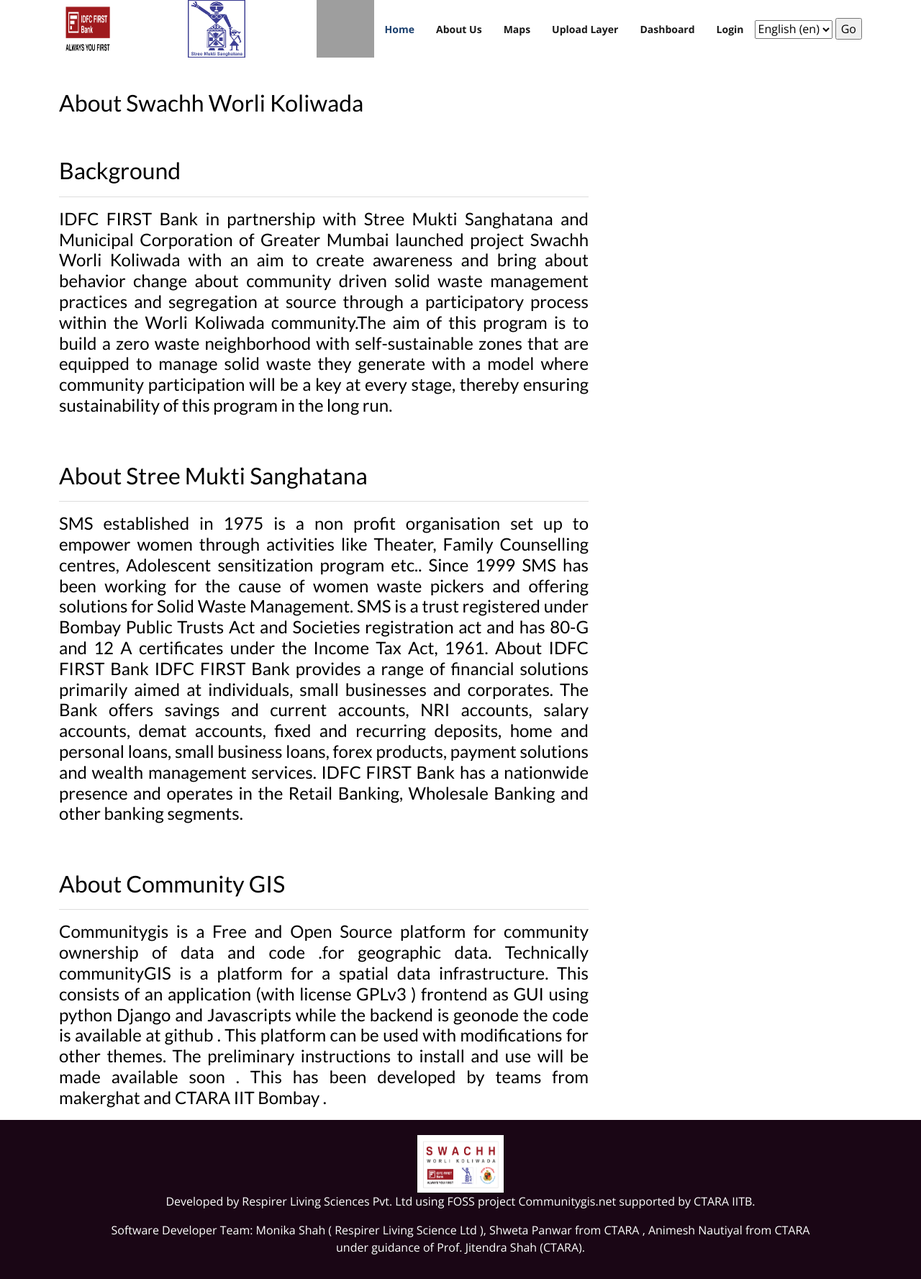
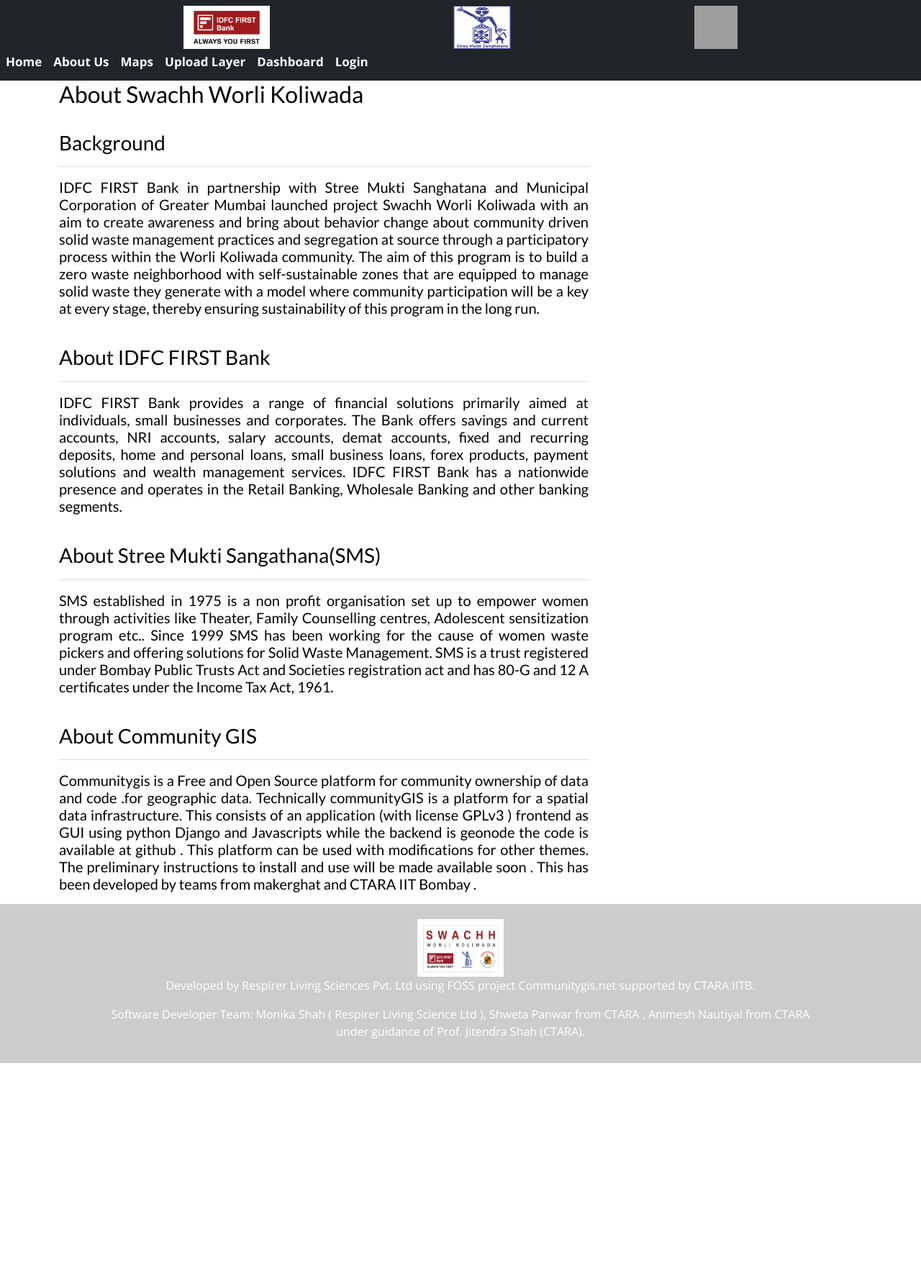
Before and after one commit to kashish-goel/SWK, a Django app: page /aboutus/ in a window 1280 px wide. Shown: the whole page at 72% size. After the commit the page ends 1477 px from the top, so only its background shows below. Run offline with Django 3.2, Linux system fonts and the light colour scheme; some libraries are stand-ins or nearby versions; grey boxes are pictures that could not be loaded.

Commit message:
Header and footer updated

```diff
--- a/react_dashboard/src/components/Dropdown/Dropdown.js
+++ b/react_dashboard/src/components/Dropdown/Dropdown.js
@@ -15,9 +15,9 @@ export default function Dropdown({data, selLane,setSelLane}) {
                <MenuItem key={zone.zone_id} value={zone.zone_id}>{zone.lane_name}</MenuItem>
             ))}
                {/* <MenuItem key={zone.zone_id} value={zone.zone_id}>{zone.lane_name}</MenuItem>  */}
-               <MenuItem key="Nagoba Ghumat- Achanak" value="Nagoba Ghumat- Achanak" disabled={true} >Nagoba Ghumat- Achanak</MenuItem>
+               {/* <MenuItem key="Nagoba Ghumat- Achanak" value="Nagoba Ghumat- Achanak" disabled={true} >Nagoba Ghumat- Achanak</MenuItem>
                <MenuItem key="Golfadevi" value="Golfadevi" disabled={true} >Golfadevi</MenuItem>
-               <MenuItem key="Sonapur - Dukkur Galli" value="Sonapur - Dukkur Galli" disabled={true} >Sonapur - Dukkur Galli</MenuItem>
+               <MenuItem key="Sonapur - Dukkur Galli" value="Sonapur - Dukkur Galli" disabled={true} >Sonapur - Dukkur Galli</MenuItem>  */}
           </Select>
       </FormControl>
     )
--- a/swk/static/assets/css/style.css
+++ b/swk/static/assets/css/style.css
@@ -13,6 +13,8 @@
 body {
     font-family: "Open Sans", sans-serif;
     color: #777;
+
+    height: 100%;
 }
 
 #footer {
@@ -169,7 +171,7 @@ h6,
     color: #181818;
     padding: 5px 15px;
     transition: 0.3s;
-    font-size: 14px;
+    font-size: 17px;
     font-family: "Open Sans", sans-serif;
     font-weight: bolder;
 }
@@ -376,8 +378,8 @@ h6,
     background: url("../img/SWK_Boats_Sealink2.jpg") top center;
     background-size: cover;
     position: relative;
-    margin-bottom: -80px;
-    /* overflow: hidden; */
+    /* margin-bottom: -80px; */
+    /* overflow: scroll; */
 }
 
 #hero:before {
--- a/swk/static/css/front.css
+++ b/swk/static/css/front.css
@@ -9,7 +9,7 @@ body, html {height: 100%}
 }
 
 img {
-	 width:100%;
+	width:100%;
   height:100%;
-  object-fit:cover;
+
 }
--- a/swk/static/css/main.css
+++ b/swk/static/css/main.css
@@ -13,7 +13,7 @@ h3 {
     color: blue;
     font-size: large;
 }
-#footer {
+/* #footer {
     background-color: bisque;
     height: 50px;
     padding-top: 10px;
@@ -30,7 +30,7 @@ footer li spam, footer li a, footer li a:hover{
     color:white;
     font-size: 12px;
     margin-right: 40px;
-}
+} */
 .save btn btn-default{
     color:black;
 }
--- a/swk/templates/TracksheetForm.html
+++ b/swk/templates/TracksheetForm.html
@@ -13,7 +13,8 @@
     }
 </style>
 {% endblock %}
-<div class="container mb-7" style="margin-top: 100px;">
+<div class="container mb-7" style="margin-top: 10px;">
+
     <h2>{% trans "Houses providing segregated Waste "%}</h2><hr><br>
 
     <form method="post" data-url="{{ request.build_absolute_uri|safe }}"  class="form-group" style="text-align:left;">
@@ -55,6 +56,7 @@
     $(function() {
         var $docName = $('#id_lane_name').val();
         console.log($docName)
+
         $("#id_lane_name").on('change', function() {
             var val = $("#id_lane_name").val();
 
--- a/swk/templates/aboutus.html
+++ b/swk/templates/aboutus.html
@@ -3,39 +3,46 @@
 {% block content %}{% block extra_css %}
 
 {% endblock %}
-  <br>
-    <div class="container mb-7" style="margin-top: 100px;">
+
+    <div class="container mb-7">
         <h2>{% trans "About Swachh Worli Koliwada" %}</h2>
         <br>
-        <br>
     </div>
-    <div class="container">
+    <div class="container"style="overflow:auto;"  >
         <div class="row" >
-            <div class="col-sm-8" style="overflow:auto;">
-                <h2>{% trans "Background" %}</h2>
+            <div class="col-sm-8" >
+                <h3>{% trans "Background" %}</h3>
                 <hr>
-                <h4>
+                <h5>
                     <p style="text-align:justify">{% blocktrans %}IDFC FIRST Bank in partnership with Stree Mukti Sanghatana and Municipal Corporation of Greater Mumbai launched project Swachh Worli Koliwada with an aim to create awareness and bring about behavior change about community driven solid waste
-                        management practices and segregation at source through a participatory process within the Worli Koliwada community.The aim of this program is to build a zero waste neighborhood with self-sustainable zones that are equipped to manage solid
-                        waste they generate with a model where community participation will be a key at every stage, thereby ensuring sustainability of this program in the long run.{% endblocktrans %}</p>
-                    </h4>
+                        management practices and segregation at source through a participatory process within the Worli Koliwada community. The aim of this program is to build a zero waste neighborhood with self-sustainable zones that are equipped to manage solid
+                        waste they generate with a model where community participation will be a key at every stage, thereby ensuring sustainability of this program in the long run. {% endblocktrans %}</p>
+                </h5>
 
                 <br>
-                <br>
-                <h2>{% trans "About Stree Mukti Sanghatana" %}</h2>
+                <h3>{% trans "About IDFC FIRST Bank" %}</h3>
                 <hr>
-                <h4>
-                    <p style="text-align:justify">{% blocktrans %}SMS established in 1975 is a non profit organisation set up to empower women through activities like Theater, Family Counselling centres, Adolescent sensitization program etc.. Since 1999 SMS has been working for the cause of women waste pickers
-                        and offering solutions for Solid Waste Management. SMS is a trust registered under Bombay Public Trusts Act and Societies registration act and has 80-G and 12 A certificates under the Income Tax Act, 1961. About IDFC FIRST Bank IDFC FIRST
+                <h5>
+                    <p style="text-align:justify;">
+                        {% blocktrans %} IDFC FIRST
                         Bank provides a range of financial solutions primarily aimed at individuals, small businesses and corporates. The Bank offers savings and current accounts, NRI accounts, salary accounts, demat accounts, fixed and recurring deposits, home and
                         personal loans, small business loans, forex products, payment solutions and wealth management services. IDFC FIRST Bank has a nationwide presence and operates in the Retail Banking, Wholesale Banking and other banking segments.{% endblocktrans %}
-                </h4>
+                    </p>
+                </h5>
+                <br>
+
+                <h3>{% trans "About Stree Mukti Sangathana(SMS)" %}</h3>
+                <hr>
+                <h5>
+                    <p style="text-align:justify">{% blocktrans %}SMS established in 1975 is a non profit organisation set up to empower women through activities like Theater, Family Counselling centres, Adolescent sensitization program etc.. Since 1999 SMS has been working for the cause of women waste pickers
+                        and offering solutions for Solid Waste Management. SMS is a trust registered under Bombay Public Trusts Act and Societies registration act and has 80-G and 12 A certificates under the Income Tax Act, 1961. {% endblocktrans %}
+                </h5>
                 </p>
                 <br>
-                <br>
-                <h2>{% trans "About Community GIS" %}</h2>
+
+                <h3>{% trans "About Community GIS" %}</h3>
                 <hr>
-                <h4>
+                <h5>
                     <p style="text-align:justify">
                         Communitygis is a Free and Open Source platform for community ownership of data and code .for geographic data.
                         Technically communityGIS is a platform for a spatial data infrastructure.
@@ -43,7 +50,7 @@
                         This platform can be used with modifications for other themes. The preliminary instructions to install and use  will be made available soon .
                         This has been developed by teams from makerghat and  CTARA IIT Bombay .
                     </p>
-                </h4>
+                </h5>
             </div>
         </div>
     </div>
--- a/swk/templates/adminlogin.html
+++ b/swk/templates/adminlogin.html
@@ -8,11 +8,11 @@
 <link rel="stylesheet" href=""> {% block extra_css %}
 <style>
     .myform {
-        margin: 250px 0px;
+        margin: 0px 0px;
     }
 
     .card-panel {
-        margin-bottom: 20px;
+        margin-bottom: 0px;
     }
 </style>
 {% endblock %} {% block content %} {% if messages %}
@@ -31,7 +31,7 @@
 {% endif %}
 
 
-<div class='container mt-5' style="text-align: center; margin-top: 500px;">
+<div class='container' style="text-align: center;">
     <form action="{% url 'login' %}" method="POST" class="form-group">
         {% csrf_token %}
         <div class="myform"><br><br><br><br>
--- a/swk/templates/new.html
+++ b/swk/templates/new.html
@@ -16,11 +16,12 @@
     <link href="https://fonts.googleapis.com/css?family=Open+Sans:300,300i,400,400i,600,600i,700,700i|Lato:400,300,700,900" rel="stylesheet">
 
     <!-- Vendor CSS Files -->
+    <!-- <link rel="stylesheet" href="https://maxcdn.bootstrapcdn.com/bootstrap/4.1.0/css/bootstrap.min.css"> -->
     <link href="{% static 'assets/vendor/bootstrap/css/bootstrap.min.css' %}" rel="stylesheet">
     <link href="{% static 'assets/vendor/icofont/icofont.min.css' %}" rel="stylesheet">
     <link href="{% static 'assets/vendor/venobox/venobox.css' %}" rel="stylesheet">
     <link href="{% static 'assets/vendor/owl.carousel/assets/owl.carousel.min.css' %}" rel="stylesheet">
-
+    <!-- <script src="https://maxcdn.bootstrapcdn.com/bootstrap/4.1.0/js/bootstrap.min.js"></script> -->
     <!-- Template Main CSS File -->
     <link href="{% static 'assets/css/style.css' %}" rel="stylesheet">
 
@@ -30,105 +31,112 @@
   * Author: BootstrapMade.com
   * License: https://bootstrapmade.com/license/
   ======================================================== -->
-    <!-- {% block extra_css %}
-    .logo-container {
+    {% block extra_css %}
+    <!-- .logo-container {
         display: flex;
         justify-content: space-between;
+      } -->
+    .navbar .navbar-collapse {
+        text-align: center;
+        width:20%;
+        justify-content: center;
     }
-    {% endblock %} -->
+    .navbar{
+        justify-content: center;
+    }
+
+    {% endblock %}
+
 
 </head>
 
 <body>
 
-    <!-- ======= Header ======= -->
-    <header id="header" class="fixed-top">
+    <nav class="navbar navbar-expand-sm navbar-dark bg-dark flex-column align-items-stretch">
 
-        <div class="container d-flex align-items-center">
-            <!-- <div id="header-wrap"> -->
-                <img class="header-left" src="{% static 'images/IDFC_FIRST_Bank_logo.jpg' %}" style="float:left;height: 80px; width: 80px;overflow: hidden;">
-                <img class="header-center" src="{% static 'images/sms_logo.jpg' %}" style="margin: 0 auto !important;height: 80px; width: 80px;overflow: hidden;">
-                <img class="header-right" src="{% static 'images/mcgm_logo.jpg' %}" style="float:right;height: 80px; width: 80px;overflow: hidden;">
-            <nav class="nav-menu d-none d-lg-block">
-                <ul>
-                    <li class="active"><a href="{% url 'homepage' %}">{% trans "Home" %}</a></li>
-                    <li><a href="{% url 'aboutus' %}">{% trans "About Us" %}</a></li>
-                    <li><a href="{% url 'swk_map' %}">{% trans "Maps" %}</a></li>
+        <div class=" d-flex align-items-center" style="justify-content: space-evenly;">
+            <img class="header-left" src="{% static 'images/IDFC_FIRST_Bank_logo.jpg' %}" style="height: 60px; width: 120px;overflow: hidden;">
+            <img class="header-center" src="{% static 'images/sms_logo.jpg' %}" style="height: 60px; width: 80px;overflow: hidden;">
+            <img class="header-right" src="{% static 'images/mcgm_logo.jpg' %}" style="height: 60px; width: 60px;overflow: hidden;">
+        </div>
+        <!-- <div class="container d-flex align-items-center">
+            <img class="header-left" src="{% static 'images/IDFC_FIRST_Bank_logo.jpg' %}" style="float:left;height: 60px; width: 120px;overflow: hidden;">
+            <img class="header-center" src="{% static 'images/sms_logo.jpg' %}" style="margin: 0 auto !important;height: 60px; width: 80px;overflow: hidden;">
+            <img class="header-right" src="{% static 'images/mcgm_logo.jpg' %}" style="float:right;height: 60px; width: 60px;overflow: hidden;">
+        </div> -->
+        <!-- <nav class="navbar navbar-expand-lg bg-dark navbar-dark"> -->
+            <nav class ="nav-menu d-none d-lg-block">
+            <!-- <a class="navbar-brand" href="#">Navbar</a> -->
+            <!-- <button class="navbar-toggler" type="button" data-toggle="collapse" data-target=".navbar-collapse" aria-controls="navbarNavDropdown" aria-expanded="false" aria-label="Toggle navigation">
+                <span class="navbar-toggler-icon"></span>
+              </button>
+            <div class="collapse navbar-collapse"> -->
+                <ul class="navbar-nav">
+                    <li class="nav-item active">
+                    <a href="{% url 'homepage' %}" class="nav-link text-white" >{% trans "Home" %}</a>
+                    </li>
+                    <li class="nav-item">
+                        <a href="{% url 'aboutus' %}" class="nav-link text-white">{% trans "About Us" %}</a>
+                    </li>
+                    <li class="nav-item">
+                        <a href="{% url 'swk_map' %}" class="nav-link text-white">{% trans "Maps" %}</a>
+                    </li>
+                    {% if request.user|has_group:"supervisor" %}
+                        <!-- <li class="nav-item drop-down">
+                            <a href=""class="nav-link dropdown-toggle text-white" id="navbarDropdownMenuLink" data-toggle="dropdown" aria-haspopup="true" aria-expanded="false">{% trans "Enter/View Data" %}</a>
+                            <div class="dropdown-menu" aria-labelledby="navbarDropdownMenuLink">
+                                <a class="dropdown-item text-white" href="{% url 'trackform' %}">{% trans "Daily Entry Form" %}</a>
+                                <a class="dropdown-item" href="https://ee.humanitarianresponse.info/x/Y3Ji0ej7">{% trans "Kobo Form" %}</a>
+                                <a class="dropdown-item" href="{% url 'show' %}">{% trans "View Daily Entry Data" %}</a>
+                            </div>
+                        </li> -->
 
-                    {% if request.user|has_group:"supervisor" %}
-
-                    <li class="drop-down"><a href="">{% trans "Enter/View Data" %}</a>
-                        <ul>
-                            <li><a href="{% url 'trackform' %}">{% trans "Daily Entry Form" %}</a></li>
-                            <!-- <li><a href="{% url 'dutyentryform' %}">Duty Entry Form</a> -->
-                                <!-- <ul>
-                                    <li><a href="#">Deep Drop Down 1</a></li>
-                                    <li><a href="#">Deep Drop Down 2</a></li>
-                                    <li><a href="#">Deep Drop Down 3</a></li>
-                                    <li><a href="#">Deep Drop Down 4</a></li>
-                                    <li><a href="#">Deep Drop Down 5</a></li>
-                                </ul> -->
+                        <li class="nav-item">
+                            <a href="{% url 'trackform' %}" class="nav-link text-white">{% trans "Daily Entry Form" %}</a>
                         </li>
-                            <li><a href="https://ee.humanitarianresponse.info/x/dwsYkgyQ">{% trans "Kobo Form" %}</a></li>
-                            <li><a href="{% url 'show' %}">{% trans "View Daily Entry Data" %}</a></li>
-                            <!-- <li><a href="#">Drop Down 5</a></li> -->
-                        </ul>
+                        <li class="nav-item">
+                            <a href="https://ee.humanitarianresponse.info/x/Y3Ji0ej7" class="nav-link text-white">{% trans "Kobo Form" %}</a>
+                        </li>
+                        <li class="nav-item" >
+                            <a href="{% url 'show' %}" class="nav-link text-white">{% trans "View Daily Entry Data" %}</a>
                         </li>
                     {% endif %}
-                    <li><a href="https://communitygis.net/layers/?limit=5&offset=0">{% trans "Upload Layer" %}</a></li>
-
-                    <li><a href="{% url 'dashboard' %}">{% trans "Dashboard" %}</a></li>
-
+                        <li class="nav-item">
+                            <a href="https://communitygis.net/layers/?limit=5&offset=0" class="nav-link text-white">{% trans "Upload Layer" %}</a>
+                        </li>
+                        <li class="nav-item">
+                            <a href="{% url 'dashboard' %}"class="nav-link text-white">{% trans "Dashboard" %}</a>
+                        </li>
                     {% if request.user|has_group:"supervisor" %}
-                    <li><a href="{% url 'report' %}">{% trans "Report" %}</a></li>
+                        <li class="nav-item">
+                            <a href="{% url 'report' %}" class="nav-link text-white">{% trans "Report" %}</a>
+                        </li>
                     {% endif %}
 
                     {% if user.is_authenticated %}
-                    <li><a href="{% url 'logout' %}">{% trans "Logout" %}</a></li>
+                        <li class="nav-item">
+                            <a href="{% url 'logout' %}" class="nav-link text-white">{% trans "Logout" %}</a>
+                        </li>
                         {% else %}
 
-                    <li><a href="{% url 'login' %}">{% trans "Login" %}</a></li>
+                        <li class="nav-item">
+                            <a href="{% url 'login' %}" class="nav-link text-white">{% trans "Login" %}</a>
+                        </li>
                     {% endif %}
 
-
                 </ul>
+            </div>
         </nav>
-            <!-- .nav-menu -->
-
-
-        <div class="header-content">
-
-                <form action="{% url 'set_language' %}" method="post">
-                    {% csrf_token %}
-                    <input name="next" type="hidden" value="{{ redirect_to }}" />
-
-                    <select name="language" style="width: auto;" id="">
-                      {% get_current_language as LANGUAGE_CODE %}
-                      {% get_available_languages as LANGUAGES %}
-                      {% get_language_info_list for LANGUAGES as languages %}
-                      {% for language in languages %}
-
-                          <option value="{{ language.code }}"
-                            {% if language.code == LANGUAGE_CODE %} selected="selected"{% endif %}>
-                                {{ language.name_local }} ({{ language.code }})
-                          </option>
-                      {% endfor %}
-                    </select>
-                    <input type = "submit" value ="Go">
-                </form>
-
-            </div>
-        </div>
-
-
-    </header>
+    </nav>
     <!-- End #header -->
 
     <!-- ======= Hero Section ======= -->
 
     <!-- #hero -->
 
-    <main>{% block content%} {% endblock%}
+    <main>
+        {% block content%}
+        {% endblock%}
 
     </main>
 
@@ -137,8 +145,9 @@
 
     <!-- ======= Footer ======= -->
 
+   <!-- <footer class="text-center text-white " style="background-color: #21081a;bottom: 0px;"> -->
        <!-- <footer class="text-center text-white fixed-bottom" style="background-color: #21081a;bottom: 0px;"> -->
-    <footer class="text-center text-white" style="background-color: #21081a;bottom: 0px;">
+        <footer class="text-center text-white style="background-color: #21081a;bottom: 0px;">
 
   <!-- Copyright -->
     <div class="text-justify p-3" style="background-color: rgba(0, 0, 0, 0.2);">
@@ -166,6 +175,6 @@
     <!-- Template Main JS File -->
     <script src="{% static 'assets/js/main.js' %}"></script>
 
+
 </body>
-
 </html>
```
Also changed, not shown: swk/templates/map/map.html (+13 -36 lines). Lines whose indentation alone changed are shown as unchanged.
